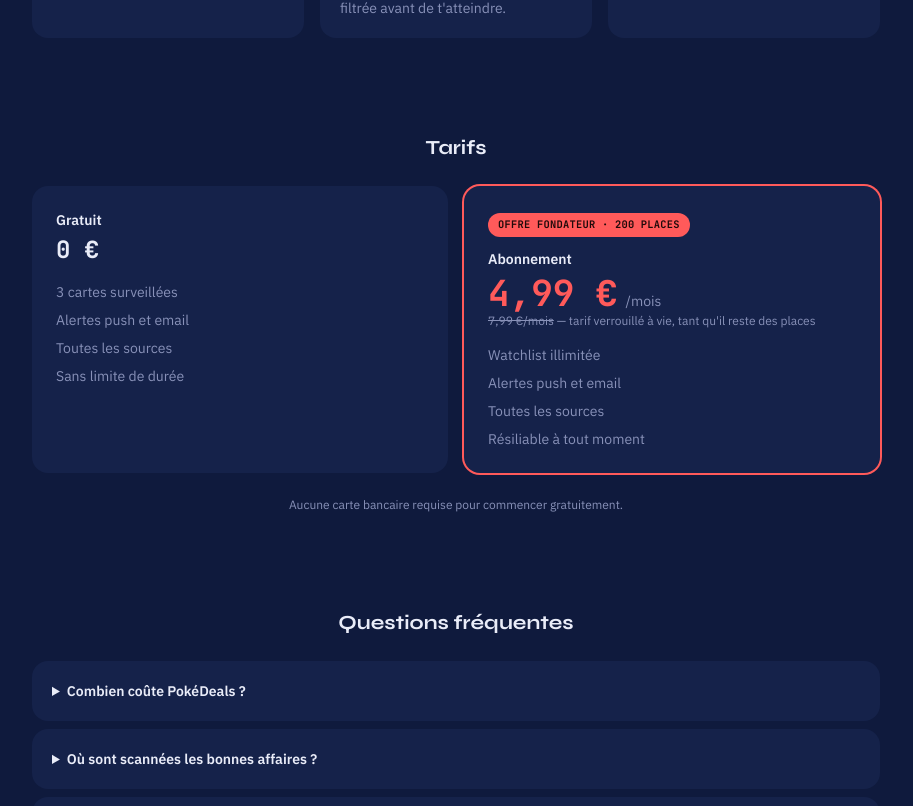
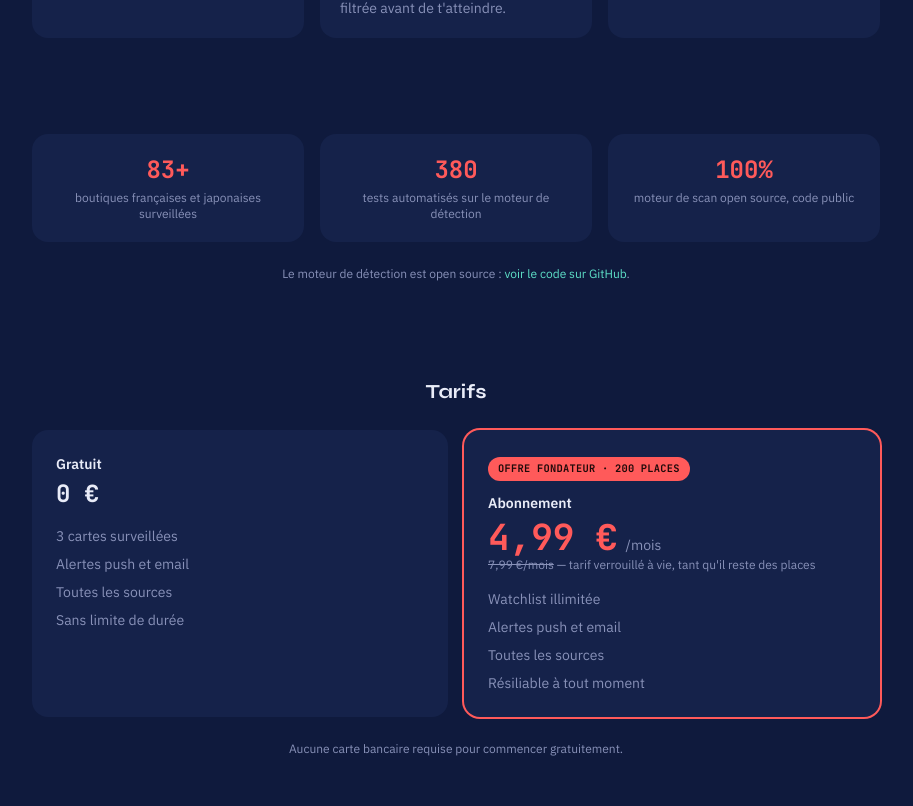
Before and after one commit to Justok16/pokedeals-saas, a Next.js app: page / in a window 1280 px wide. Shown: the part 1494-2300 px from the top of the page, without its empty margins (184-1097 px from the left). Built offline with nearby package versions, Linux system fonts and the light colour scheme; no server answers.

Commit message:
Ajoute une section chiffres réels (boutiques, tests, open source) pour renforcer la confiance

```diff
--- a/app/page.tsx
+++ b/app/page.tsx
@@ -24,6 +24,12 @@ const ETAPES = [
     texte:
       "Dès qu'une annonce passe sous ton seuil, une notification push ou un email t'arrive avec le lien direct.",
   },
+];
+
+const CHIFFRES = [
+  { valeur: "83+", label: "boutiques françaises et japonaises surveillées" },
+  { valeur: "380", label: "tests automatisés sur le moteur de détection" },
+  { valeur: "100%", label: "moteur de scan open source, code public" },
 ];
 
 const CONFIANCE = [
@@ -238,6 +244,29 @@ export default async function Home() {
         </section>
 
         <section className="flex w-full flex-col gap-6">
+          <div className="grid gap-4 sm:grid-cols-3">
+            {CHIFFRES.map((item) => (
+              <div key={item.label} className="rounded-2xl bg-surface p-5 text-center">
+                <p className="font-mono text-2xl font-bold text-accent">{item.valeur}</p>
+                <p className="mt-1 text-xs text-muted">{item.label}</p>
+              </div>
+            ))}
+          </div>
+          <p className="text-center text-xs text-muted">
+            Le moteur de détection est open source :{" "}
+            <a
+              href="https://github.com/Justok16/pokedeals"
+              target="_blank"
+              rel="noopener noreferrer"
+              className="text-cyan hover:underline"
+            >
+              voir le code sur GitHub
+            </a>
+            .
+          </p>
+        </section>
+
+        <section className="flex w-full flex-col gap-6">
           <h2 className="text-center font-display text-xl font-bold text-foreground">
             Tarifs
           </h2>
```
